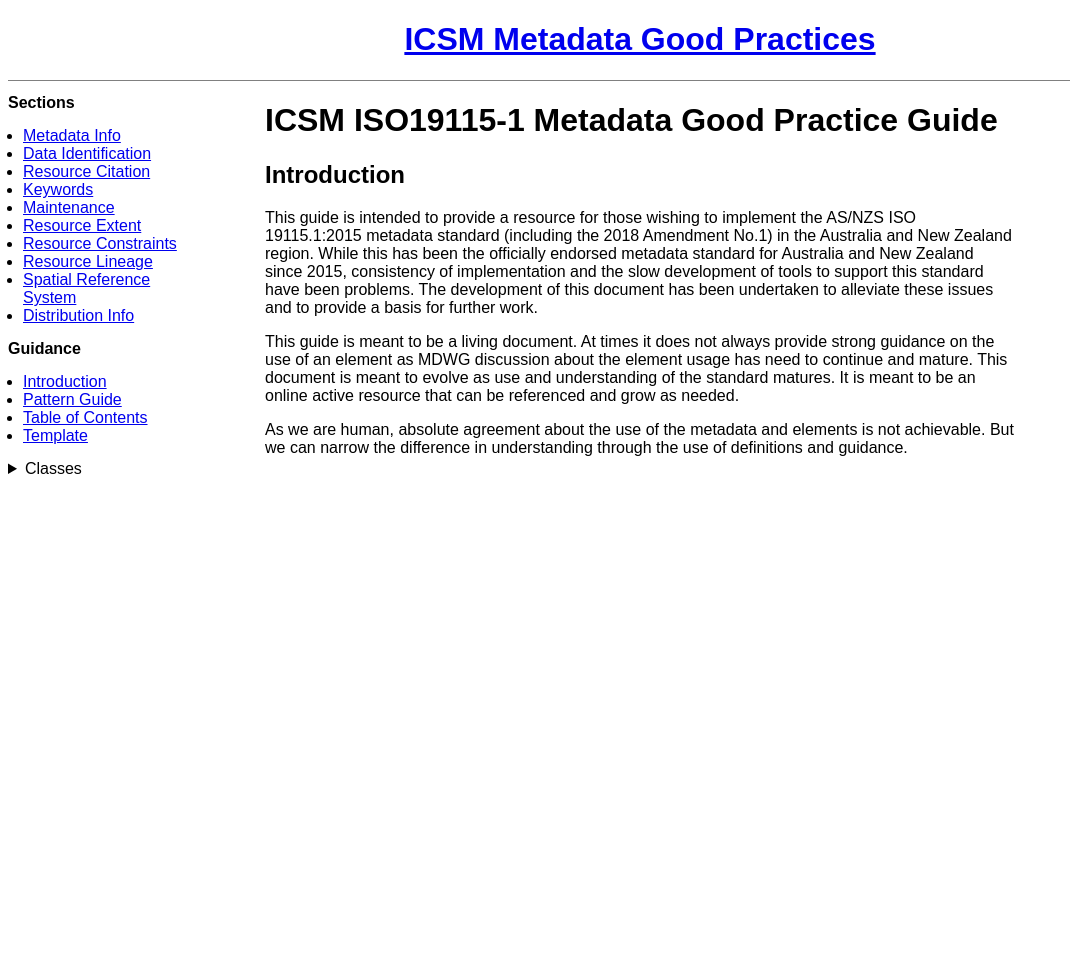
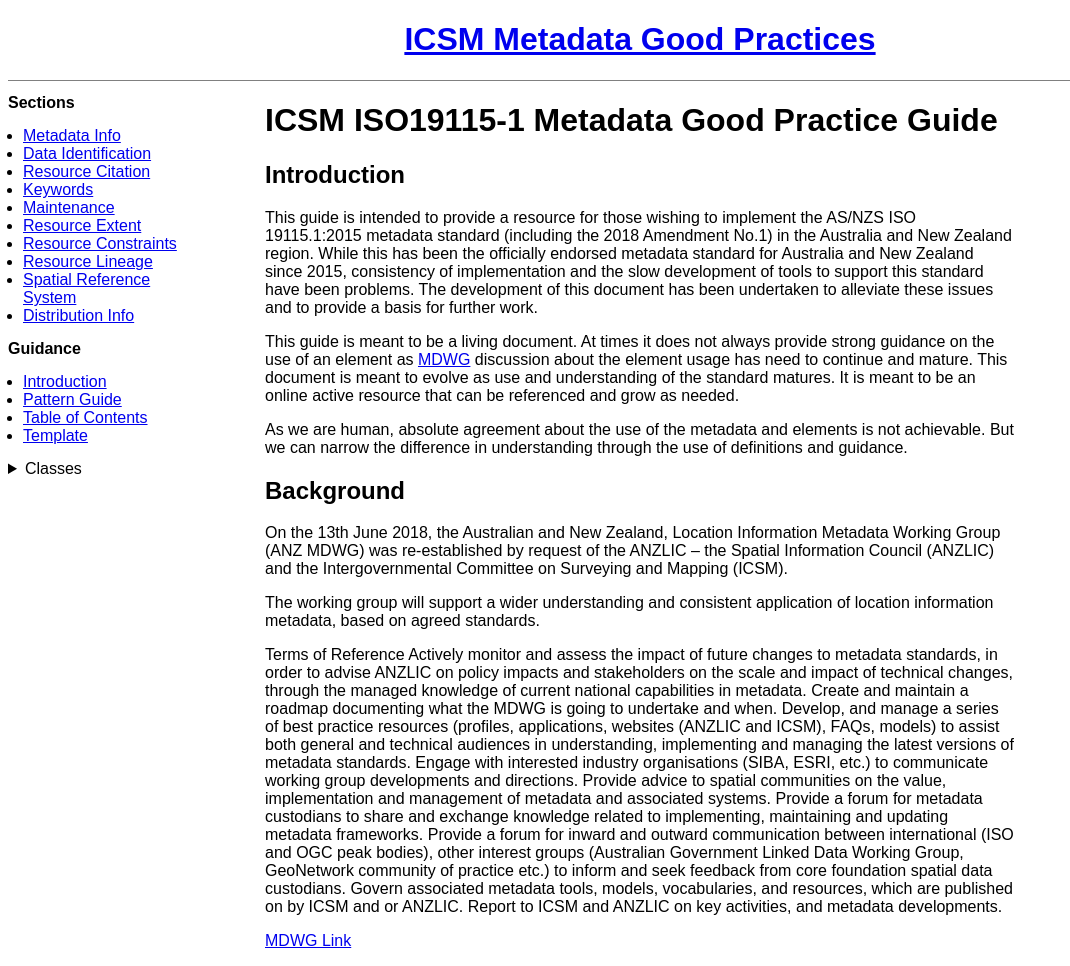
Before and after one commit to OpenWork-NZ/mdwg, a Jekyll site: the page built from _defs/GuidanceIntro.md, in a window 1280 px wide. Shown: the whole page, without its empty margins (0-1070 px from the left). Built offline with Jekyll 4.4.1, drawn with Linux system fonts in a browser that asks for light colours; before the commit the page ends 900 px from its top, so only the background shows below that.

Commit message:
Update GuidanceIntro.md

```diff
--- a/_defs/GuidanceIntro.md
+++ b/_defs/GuidanceIntro.md
@@ -13,6 +13,25 @@ title: Introduction
 
 This guide is intended to provide a resource for those wishing to implement the AS/NZS ISO 19115.1:2015 metadata standard (including the 2018 Amendment No.1) in the Australia and New Zealand region. While this has been the officially endorsed metadata standard for Australia and New Zealand since 2015, consistency of implementation and the slow development of tools to support this standard have been problems. The development of this document has been undertaken to alleviate these issues and to provide a basis for further work.
 
-This guide is meant to be a living document. At times it does not always provide strong guidance on the use of an element as MDWG discussion about the element usage has need to continue and mature. This document is meant to evolve as use and understanding of the standard matures. It is meant to be an online active resource that can be referenced and grow as needed.
+This guide is meant to be a living document. At times it does not always provide strong guidance on the use of an element as [MDWG](https://www.icsm.gov.au/what-we-do/metadata-working-group) discussion about the element usage has need to continue and mature. This document is meant to evolve as use and understanding of the standard matures. It is meant to be an online active resource that can be referenced and grow as needed.
 
 As we are human, absolute agreement about the use of the metadata and elements is not achievable.  But we can narrow the difference in understanding through the use of definitions and guidance.
+
+## Background
+
+On the 13th June 2018, the Australian and New Zealand, Location Information Metadata Working Group (ANZ MDWG) was re-established by request of the ANZLIC – the Spatial Information Council (ANZLIC) and the Intergovernmental Committee on Surveying and Mapping (ICSM).
+
+The working group will support a wider understanding and consistent application of location information metadata, based on agreed standards.
+
+Terms of Reference
+Actively monitor and assess the impact of future changes to metadata standards, in order to advise ANZLIC on policy impacts and stakeholders on the scale and impact of technical changes, through the managed knowledge of current national capabilities in metadata.
+Create and maintain a roadmap documenting what the MDWG is going to undertake and when.
+Develop, and manage a series of best practice resources (profiles, applications, websites (ANZLIC and ICSM), FAQs, models) to assist both general and technical audiences in understanding, implementing and managing the latest versions of metadata standards.
+Engage with interested industry organisations (SIBA, ESRI, etc.) to communicate working group developments and directions.
+Provide advice to spatial communities on the value, implementation and management of metadata and associated systems.
+Provide a forum for metadata custodians to share and exchange knowledge related to implementing, maintaining and updating metadata frameworks.
+Provide a forum for inward and outward communication between international (ISO and OGC peak bodies), other interest groups (Australian Government Linked Data Working Group, GeoNetwork community of practice etc.) to inform and seek feedback from core foundation spatial data custodians.
+Govern associated metadata tools, models, vocabularies, and resources, which are published on by ICSM and or ANZLIC.
+Report to ICSM and ANZLIC on key activities, and metadata developments.
+
+[MDWG Link](https://www.icsm.gov.au/what-we-do/metadata-working-group)
```
